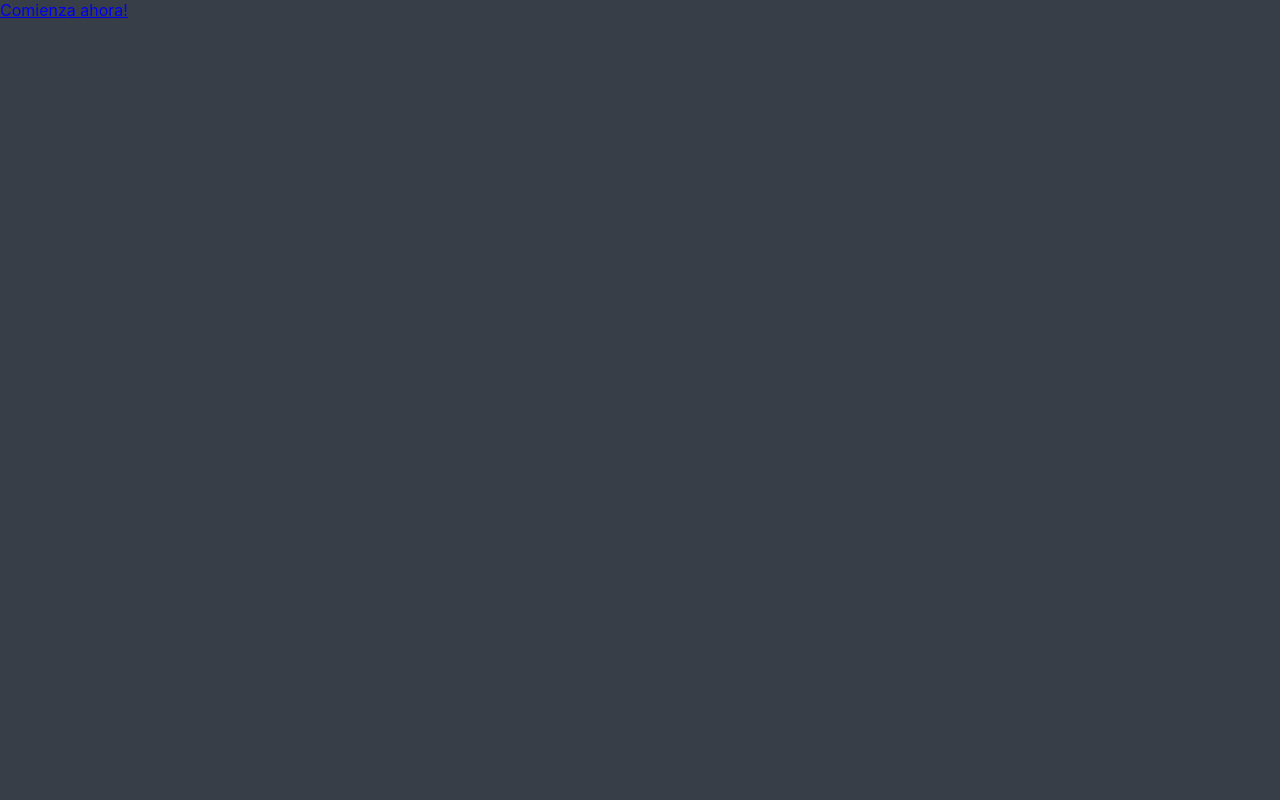
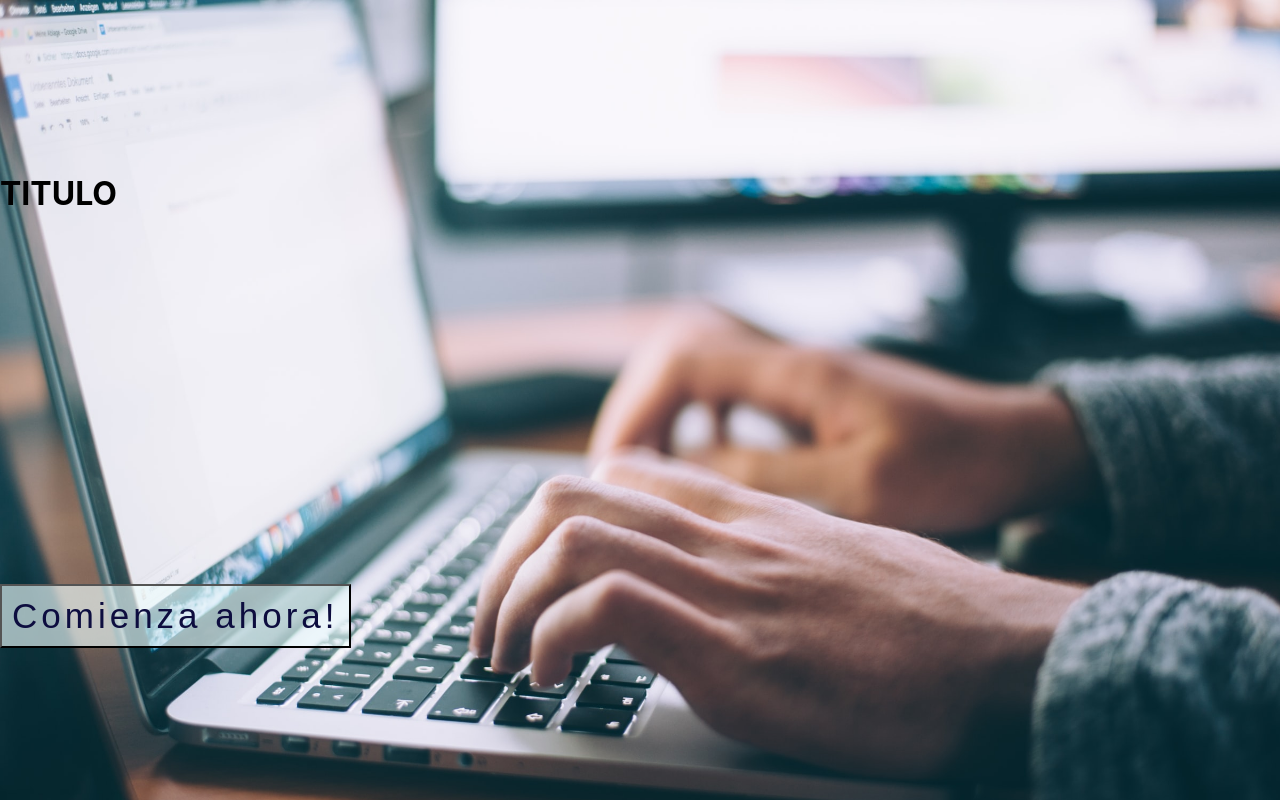
Before and after one commit to JosePuelloCortina/E-learning, a React (Create React App) app in the folder client/: page / in a window 1280 px wide. Built offline with nearby package versions, Linux system fonts and the light colour scheme.

Commit message:
landingPage

```diff
--- a/client/src/Componentes/LandingPage/LandingPage.jsx
+++ b/client/src/Componentes/LandingPage/LandingPage.jsx
@@ -1,11 +1,17 @@
 import React from 'react'
 import {Link} from 'react-router-dom'
+import styles from './landingPage.module.css'
 
 export default function LandingPage (){
     return (
-        <div>
-            <div className='button'>
-            <Link to="/home">Comienza ahora!</Link>
+        <div className={styles.container}>
+            <div className={styles.titulo}>
+                <h1>TITULO</h1>
+            </div>
+            <div >
+            <Link to="/home">
+            <button className={styles.button}>Comienza ahora!</button>
+            </Link>
             </div>
 
         </div>
--- /dev/null
+++ b/client/src/Componentes/LandingPage/landingPage.module.css
@@ -0,0 +1,31 @@
+a {
+    text-decoration: none;
+    color: none;
+}
+
+.button{
+    display: flex;
+    margin-top: 350px;
+    font-family:sans-serif ;
+    font-size: 35px;
+    color: rgb(13, 13, 63);
+    letter-spacing: 4px;
+    background-color: rgba(240, 255, 255, 0.636);
+    padding: 10px;
+    border: transparent rgb(11, 11, 51);
+    cursor: pointer;
+}
+.button:hover{
+    cursor: pointer;
+    background-color: rgba(240, 255, 255, 0.874);
+}
+
+.container {
+    display: flex;
+    flex-direction: column;
+    justify-content: center;
+    height: 800px;
+    width: auto;
+    background-image:url("./background1.jpg");
+    background-size: cover;
+}
```
Also changed, not shown: client/src/Componentes/LandingPage/background1.jpg (added).
